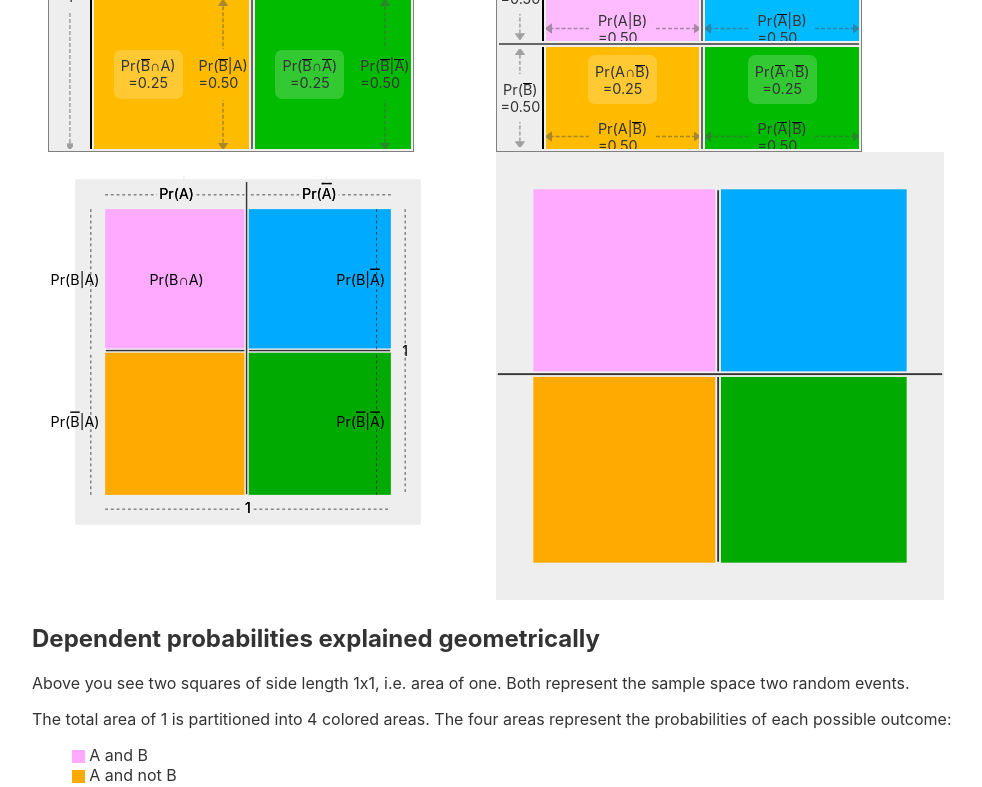
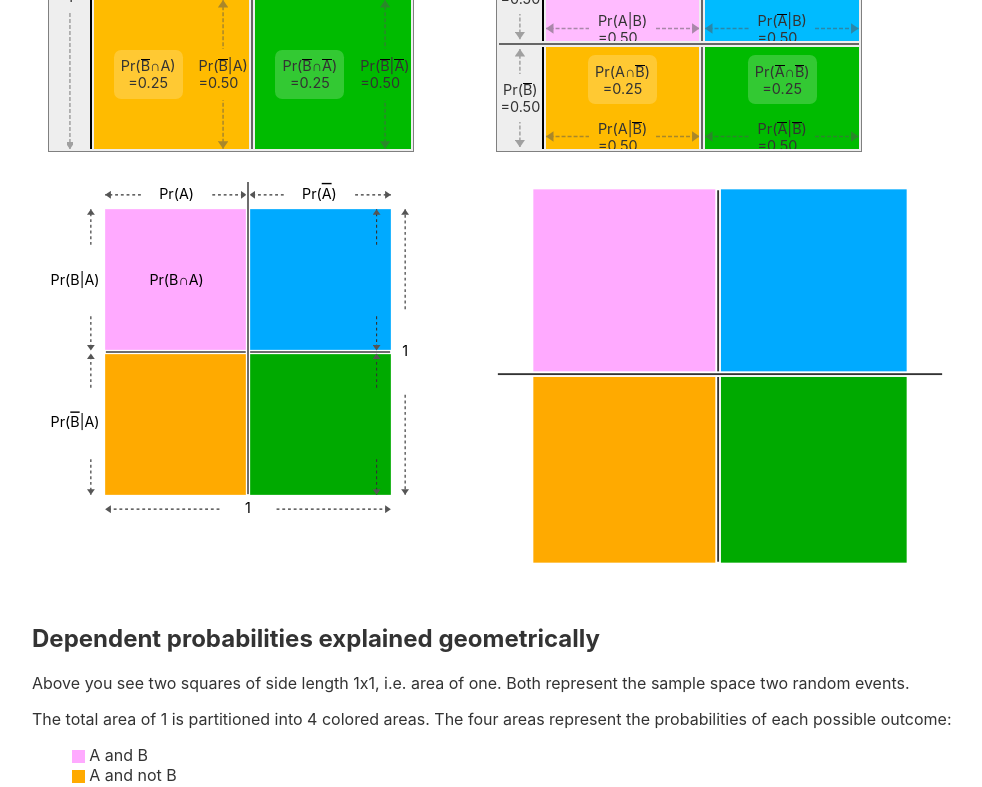
Before and after one commit to laszlokorte/bayes-theorem, a Svelte app: page / in a window 1280 px wide. Shown: the part 590-1377 px from the top of the page, without its empty margins (144-1126 px from the left). Built offline with nearby package versions, Linux system fonts and the light colour scheme.

Commit message:
improve svg positioning

```diff
--- a/public/index.html
+++ b/public/index.html
@@ -18,7 +18,7 @@
 	<svg style="width: 0; height: 0; display: block;">
 		<defs>
 			<marker id="arrowhead" markerWidth="5" markerHeight="7"
-			refX="4" refY="3.5" orient="auto">
+			refX="5" refY="3.5" orient="auto">
 				<polygon fill="#555" points="0 0, 5 3.5, 0 7" />
 			</marker>
 		</defs>
--- a/src/Chart.svelte
+++ b/src/Chart.svelte
@@ -8,7 +8,6 @@
 {#if direction=='vertical'}
 <svg style="width: 50vmin; height: auto;" viewBox="-200 -200 1400 1400" font-size="50">
 
-	<rect fill="#eee" x="-100" y="-100" width="1200" height="1200" />
 
 	<rect fill="#faf" x="0" y="0" width={probTree.self*1000} height={probTree.children[0]*1000} />
 	<rect fill="#0af" x={probTree.self*1000} y="0" width={(1-probTree.self)*1000} height={(probTree.children[1])*1000} />
@@ -16,23 +15,26 @@
 	<rect fill="#0a0" x={probTree.self*1000} y={probTree.children[1]*1000} width={(1-probTree.self)*1000} height={(1-probTree.children[1])*1000} />
 
 
-	<line stroke="#333" stroke-width="3" x1="0" y1="-50" x2={probTree.self*1000} y2="-50" stroke-dasharray="10 10" />
-	<line stroke="#333" stroke-width="3" x1="1000" y1="-50" x2={probTree.self*1000} y2="-50" stroke-dasharray="10 10" />
-	<line stroke="#333" stroke-width="3" x1="0" y1="1050" x2={1000} y2="1050" stroke-dasharray="10 10" />
+	<line marker-end="url(#arrowhead)"  stroke="#333" stroke-width="4" x2="0" y2="-50" x1={probTree.self*250 } y1="-50" stroke-dasharray="10 10" />
+	<line marker-end="url(#arrowhead)"  stroke="#333" stroke-width="4" x1={probTree.self*750} y1="-50" x2={probTree.self*1000-5} y2="-50" stroke-dasharray="10 10" />
+
+	<line marker-end="url(#arrowhead)"  stroke="#333" stroke-width="4" y2="-50" x2={probTree.self*1000+5} x1={probTree.self*1000+((1-probTree.self)*250)} y1="-50" stroke-dasharray="10 10" />
+	<line marker-end="url(#arrowhead)"  stroke="#333" stroke-width="4" y1="-50" x1={probTree.self*1000+((1-probTree.self)*750)} x2="1000" y2="-50" stroke-dasharray="10 10" />
+
+	<line marker-end="url(#arrowhead)"  stroke="#333" stroke-width="4" x2="0" y2="1050" x1={400} y1="1050" stroke-dasharray="10 10" />
+	<line marker-end="url(#arrowhead)"  stroke="#333" stroke-width="4" x1="600" y1="1050" x2={1000} y2="1050" stroke-dasharray="10 10" />
 
 
-	<rect stroke-width="5" stroke="#eee" fill="#333" y={probTree.children[0]*(1000-10) -5} x="0" height="10" width={probTree.self*1000-5} />
+	<rect stroke-width="5" stroke="#fff" fill="#333" y={probTree.children[0]*(1000-10)} x="0" height="10" width={probTree.self*1000-5} />
 
-	<rect stroke-width="5" stroke="#eee" fill="#333" y={probTree.children[1]*(1000-10)-5} x={probTree.self*(1000-10)+5} height="10" width={(1-probTree.self)*1000} />
+	<rect stroke-width="5" stroke="#fff" fill="#333" y={probTree.children[1]*(1000-10)} x={probTree.self*(1000-10)+5} height="10" width={(1-probTree.self)*1000} />
 
-	<rect stroke-width="5" stroke="#eee" fill="#333" x={probTree.self*(1000-10)-5} y="-100" width="10" height="1100" />
+	<rect stroke-width="5" stroke="#fff" fill="#333" x={probTree.self*(1000-10)} y="-100" width="10" height="1100" />
 
 
-	<rect fill="none" stroke-width="10" stroke="#eee" x="-100" y="-100" width="1200" height="1200" />
+	<rect fill="none" stroke-width="10" stroke="#fff" x="-100" y="-100" width="1200" height="1200" />
 
-	<text stroke="#eee" stroke-width="25" paint-order="stroke" text-anchor="middle" dominant-baseline="middle" x={probTree.self*1000 / 2} y={-50}><tspan>Pr(</tspan><tspan>{probTree.labels[0]}</tspan><tspan>)</tspan></text>
-	<text stroke="#eee" stroke-width="25" paint-order="stroke" text-anchor="middle" dominant-baseline="middle" x={500+probTree.self*1000 / 2} y={-50}><tspan>Pr(</tspan><tspan text-decoration="overline">{probTree.labels[0]}</tspan><tspan>)</tspan></text>
-	<text stroke="#eee" stroke-width="25" paint-order="stroke" text-anchor="middle" dominant-baseline="middle" x={500} y={1050}>1</text>
+
 
 	<text  text-anchor="middle" dominant-baseline="middle" x={probTree.self*1000 / 2} y={-50}><tspan>Pr(</tspan><tspan>{probTree.labels[0]}</tspan><tspan>)</tspan></text>
 	<text  text-anchor="middle" dominant-baseline="middle" x={500+probTree.self*1000 / 2} y={-50}><tspan>Pr(</tspan><tspan text-decoration="overline">{probTree.labels[0]}</tspan><tspan>)</tspan></text>
@@ -40,43 +42,74 @@
 
 	{#if probTree.self > 0.5}
 
-	<line stroke="#333" stroke-width="3" y1="0" x1="1050" y2={probTree.children[1]*1000} x2="1050" stroke-dasharray="10 10" />
-	<line stroke="#333" stroke-width="3" y1="1000" x1="1050" y2={probTree.children[1]*1000} x2="1050" stroke-dasharray="10 10" />
-
-	<line stroke="#333" stroke-width="3" y1="0" x1="50" y2={probTree.children[0]*1000} x2="50" stroke-dasharray="10 10" />
-	<line stroke="#333" stroke-width="3" y1="1000" x1="50" y2={probTree.children[0]*1000} x2="50" stroke-dasharray="10 10" />
-
-	<line stroke="#333" stroke-width="3" y1="0" x1="-50" y2={1000} x2="-50" stroke-dasharray="10 10" />
 
 
-	<text text-anchor="start" dominant-baseline="middle" x={1020} y={probTree.children[1]*1000 / 2}>
+	<line marker-end="url(#arrowhead)"  stroke="#333" stroke-width="4" y2="0" x2="1050" y1={probTree.children[1]*250} x1="1050" stroke-dasharray="10 10" />
+	<line marker-end="url(#arrowhead)"  stroke="#333" stroke-width="4" y1={probTree.children[1]*750} x1="1050" y2={probTree.children[1]*1000-5} x2="1050" stroke-dasharray="10 10" />
+
+
+	<line marker-end="url(#arrowhead)"  stroke="#333" stroke-width="4" y1={probTree.children[1]*1000+((1-probTree.children[1])*250)} x1="1050" y2={probTree.children[1]*1000+5} x2="1050" stroke-dasharray="10 10" />
+
+	<line marker-end="url(#arrowhead)"  stroke="#333" stroke-width="4" y1={probTree.children[1]*1000+((1-probTree.children[1])*750)} x1="1050" y2={1000} x2="1050" stroke-dasharray="10 10" />
+
+
+	<line marker-end="url(#arrowhead)"  stroke="#333" stroke-width="4" y2="0" x2="50" y1={probTree.children[0]*250} x1="50" stroke-dasharray="10 10" />
+	<line marker-end="url(#arrowhead)"  stroke="#333" stroke-width="4" y1={probTree.children[0]*750} x1="50" y2={probTree.children[0]*1000-5} x2="50" stroke-dasharray="10 10" />
+
+
+	<line marker-end="url(#arrowhead)"  stroke="#333" stroke-width="4" y1={probTree.children[0]*1000+((1-probTree.children[0])*250)} x1="50" y2={probTree.children[0]*1000+5} x2="50" stroke-dasharray="10 10" />
+
+	<line marker-end="url(#arrowhead)"  stroke="#333" stroke-width="4" y1={probTree.children[0]*1000+((1-probTree.children[0])*750)} x1="50" y2={1000} x2="50" stroke-dasharray="10 10" />
+
+
+	<line marker-end="url(#arrowhead)"  stroke="#333" stroke-width="4" y2="0" x2="-50" y1={350} x1="-50" stroke-dasharray="10 10" />
+	<line marker-end="url(#arrowhead)"  stroke="#333" stroke-width="4" y1="650" x1="-50" y2={1000} x2="-50" stroke-dasharray="10 10" />
+
+
+	<text  text-anchor="start" dominant-baseline="middle" x={1020} y={probTree.children[1]*1000 / 2}>
 		<tspan>Pr(</tspan><tspan>{probTree.labels[1]}</tspan><tspan>|</tspan><tspan text-decoration="overline">{probTree.labels[0]}</tspan><tspan>)</tspan>
 	</text>
 	<text text-anchor="start" dominant-baseline="middle" x={1020} y={500 + probTree.children[1]*500}>
 		<tspan>Pr(</tspan><tspan text-decoration="overline">{probTree.labels[1]}</tspan><tspan>|</tspan><tspan text-decoration="overline">{probTree.labels[0]}</tspan><tspan>)</tspan>
 	</text>
-	<text text-anchor="start" dominant-baseline="middle" x={20} y={probTree.children[0]*1000 / 2}>
+	<text clip-path={`path('M0,0L${probTree.self*1000},0L${probTree.self*1000},${probTree.children[0]*1000}L0,${probTree.children[0]*1000}Z')`} text-anchor="start" dominant-baseline="middle" x={20} y={probTree.children[0]*1000 / 2}>
 		<tspan>Pr(</tspan><tspan>{probTree.labels[1]}</tspan><tspan>|</tspan><tspan>{probTree.labels[0]}</tspan><tspan>)</tspan>
 	</text>
-	<text text-anchor="start" dominant-baseline="middle" x={20} y={500 + probTree.children[0]*500}>
+	<text clip-path={`path('M0,${probTree.children[0]*1000}L${probTree.self*1000},${probTree.children[0]*1000}L${probTree.self*1000},1000L0,1000Z')`} text-anchor="start" dominant-baseline="middle" x={20} y={500 + probTree.children[0]*500}>
 		<tspan>Pr(</tspan><tspan text-decoration="overline">{probTree.labels[1]}</tspan><tspan>|</tspan><tspan>{probTree.labels[0]}</tspan><tspan>)</tspan>
 	</text>
+
 	<text text-anchor="middle" dominant-baseline="middle" x={-50} y={500}>1</text>
 	{:else}
 
 
-	<line stroke="#333" stroke-width="3" y1="0" x1="1050" y2={1000} x2="1050" stroke-dasharray="10 10" />
+	<line marker-end="url(#arrowhead)"  stroke="#333" stroke-width="4" y2="0" x2="1050" y1={350} x1="1050" stroke-dasharray="10 10" />
 
-	<line stroke="#333" stroke-width="3" y1="0" x1="950" y2={probTree.children[1]*1000} x2="950" stroke-dasharray="10 10" />
-	<line stroke="#333" stroke-width="3" y1="1000" x1="950" y2={probTree.children[1]*1000} x2="950" stroke-dasharray="10 10" />
+	<line marker-end="url(#arrowhead)"  stroke="#333" stroke-width="4" y1="650" x1="1050" y2={1000} x2="1050" stroke-dasharray="10 10" />
 
-	<line stroke="#333" stroke-width="3" y1="0" x1="-50" y2={probTree.children[0]*1000} x2="-50" stroke-dasharray="10 10" />
-	<line stroke="#333" stroke-width="3" y1="1000" x1="-50" y2={probTree.children[0]*1000} x2="-50" stroke-dasharray="10 10" />
 
-	<text text-anchor="end" dominant-baseline="middle" x={980} y={probTree.children[1]*1000 / 2}>
+
+	<line marker-end="url(#arrowhead)"  stroke="#333" stroke-width="4" y2="0" x2="950" y1={probTree.children[1]*250} x1="950" stroke-dasharray="10 10" />
+	<line marker-end="url(#arrowhead)"  stroke="#333" stroke-width="4" y1={probTree.children[1]*750} x1="950" y2={probTree.children[1]*1000-5} x2="950" stroke-dasharray="10 10" />
+
+
+	<line marker-end="url(#arrowhead)"  stroke="#333" stroke-width="4" y1={probTree.children[1]*1000+((1-probTree.children[1])*250)} x1="950" y2={probTree.children[1]*1000+5} x2="950" stroke-dasharray="10 10" />
+
+	<line marker-end="url(#arrowhead)"  stroke="#333" stroke-width="4" y1={probTree.children[1]*1000+((1-probTree.children[1])*750)} x1="950" y2={1000} x2="950" stroke-dasharray="10 10" />
+
+
+	<line marker-end="url(#arrowhead)"  stroke="#333" stroke-width="4" y2="0" x2="-50" y1={probTree.children[0]*250} x1="-50" stroke-dasharray="10 10" />
+	<line marker-end="url(#arrowhead)"  stroke="#333" stroke-width="4" y1={probTree.children[0]*750} x1="-50" y2={probTree.children[0]*1000-5} x2="-50" stroke-dasharray="10 10" />
+
+
+	<line marker-end="url(#arrowhead)"  stroke="#333" stroke-width="4" y1={probTree.children[0]*1000+((1-probTree.children[0])*250)} x1="-50" y2={probTree.children[0]*1000+5} x2="-50" stroke-dasharray="10 10" />
+
+	<line marker-end="url(#arrowhead)"  stroke="#333" stroke-width="4" y1={probTree.children[0]*1000+((1-probTree.children[0])*750)} x1="-50" y2={1000} x2="-50" stroke-dasharray="10 10" />
+
+	<text clip-path={`path('M${probTree.self*1000},0L1000,0L1000,${probTree.children[1]*1000}L${probTree.self*1000},${probTree.children[1]*1000}Z')`}  text-anchor="end" dominant-baseline="middle" x={980} y={probTree.children[1]*1000 / 2}>
 		<tspan>Pr(</tspan><tspan>{probTree.labels[1]}</tspan><tspan>|</tspan><tspan text-decoration="overline">{probTree.labels[0]}</tspan><tspan>)</tspan>
 	</text>
-	<text text-anchor="end" dominant-baseline="middle" x={980} y={500 + probTree.children[1]*500}>
+	<text clip-path={`path('M${probTree.self*1000},${probTree.children[1]*1000}L1000,${probTree.children[1]*1000}L1000,1000L${probTree.self*1000},1000Z')`} text-anchor="end" dominant-baseline="middle" x={980} y={500 + probTree.children[1]*500}>
 		<tspan>Pr(</tspan><tspan text-decoration="overline">{probTree.labels[1]}</tspan><tspan>|</tspan><tspan text-decoration="overline">{probTree.labels[0]}</tspan><tspan>)</tspan>
 	</text>
 	<text text-anchor="end" dominant-baseline="middle" x={-20} y={probTree.children[0]*1000 / 2}>
@@ -104,8 +137,6 @@
 {:else}
 <svg style="width: 28em; height: auto;" viewBox="-100 -100 1200 1200">
 
-	<rect fill="#eee" y="-100" x="-100" height="1200" width="1200" />
-
 	<rect fill="#faf" y="0" x="0" height={probTree.self*1000} width={probTree.children[0]*1000} />
 	<rect fill="#fa0" y={probTree.self*1000} x="0" height={(1-probTree.self)*1000} width={(probTree.children[1])*1000} />
 
@@ -114,13 +145,13 @@
 
 
 
-	<rect stroke-width="5" stroke="#eee" fill="#333" x={probTree.children[0]*(1000-10) -5} y="0" width="10" height={probTree.self*1000-5} />
+	<rect stroke-width="5" stroke="#fff" fill="#333" x={probTree.children[0]*(1000-10) -5} y="0" width="10" height={probTree.self*1000-5} />
 
-	<rect stroke-width="5" stroke="#eee" fill="#333" x={probTree.children[1]*(1000-10)-5} y={probTree.self*(1000-10)+5} width="10" height={(1-probTree.self)*1000} />
+	<rect stroke-width="5" stroke="#fff" fill="#333" x={probTree.children[1]*(1000-10)-5} y={probTree.self*(1000-10)+5} width="10" height={(1-probTree.self)*1000} />
 
-	<rect stroke-width="5" stroke="#eee" fill="#333" y={probTree.self*(1000-10)-5} x="-100" height="10" width="1200" />
+	<rect stroke-width="5" stroke="#fff" fill="#333" y={probTree.self*(1000-10)-5} x="-100" height="10" width="1200" />
 
 
-	<rect fill="none" stroke-width="10" stroke="#eee" y="-100" x="-100" height="1200" width="1200" />
+	<rect fill="none" stroke-width="10" stroke="#fff" y="-100" x="-100" height="1200" width="1200" />
 </svg>
 {/if}
```
